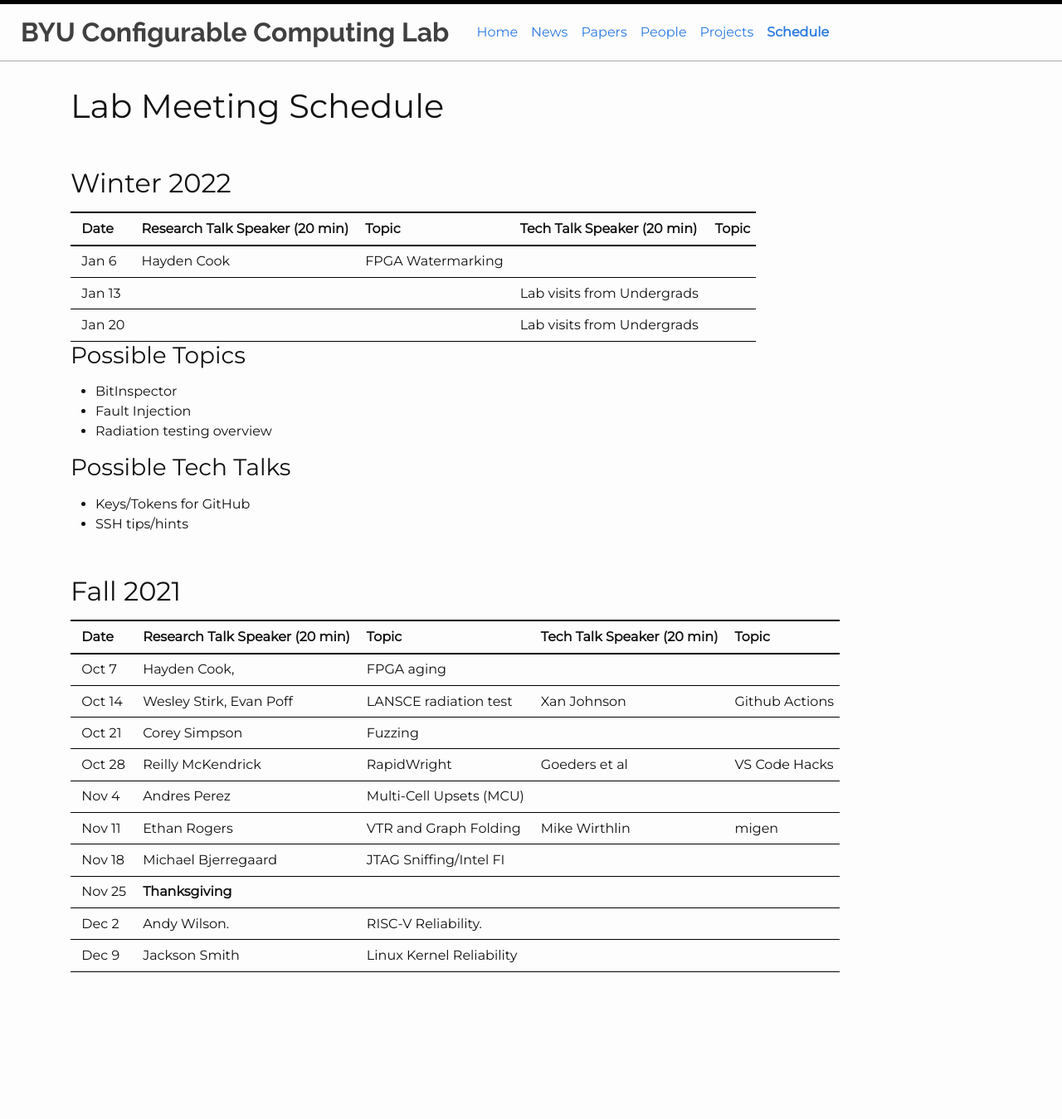
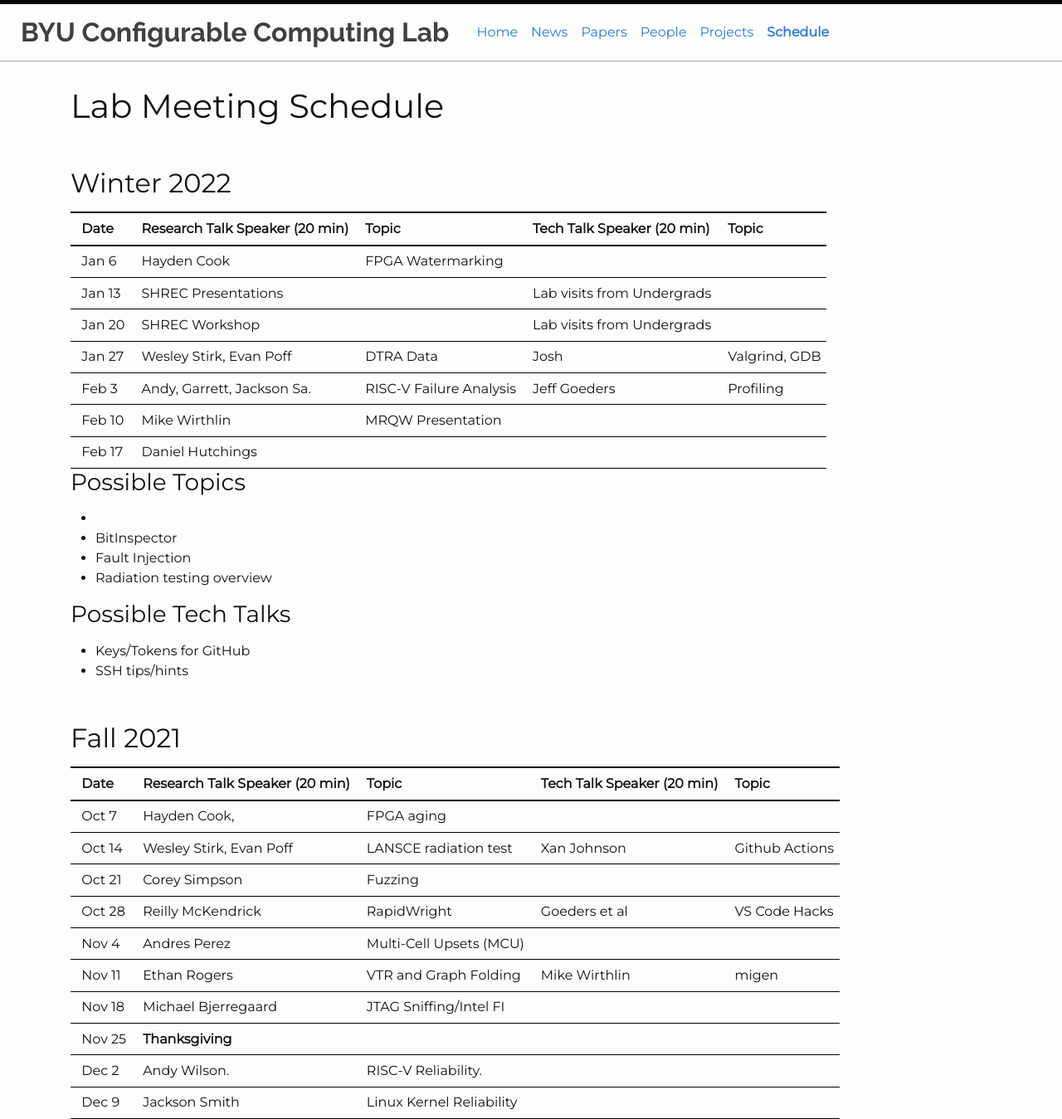
Before and after one commit to byuccl/byuccl.github.io, a Jekyll site: the page built from pages/schedule.md, in a window 1280 px wide. Shown: the whole page at 83% size. Built offline with Jekyll 4.4.1, drawn with Linux system fonts in a browser that asks for light colours; nearby versions of some CDN libraries; before the commit the page ends 1172 px from its top, so only the background shows below that.

Commit message:
schedule
Signed-off-by: Jeff Goeders <jeff.goeders@gmail.com>

```diff
--- a/pages/schedule.md
+++ b/pages/schedule.md
@@ -10,10 +10,15 @@ title: Schedule
 | Date      | Research Talk Speaker (20 min)    | Topic                     | Tech Talk Speaker (20 min)    | Topic            |
 |-----------|-----------------------------------|---------------------------|-------------------------------|------------------|
 | Jan 6     | Hayden Cook                       | FPGA Watermarking
-| Jan 13    |                                   |                           | Lab visits from Undergrads
-| Jan 20    |                                   |                           | Lab visits from Undergrads
+| Jan 13    | SHREC Presentations               |                           | Lab visits from Undergrads
+| Jan 20    | SHREC Workshop                    |                           | Lab visits from Undergrads
+| Jan 27    | Wesley Stirk, Evan Poff           | DTRA Data                 | Josh                          | Valgrind, GDB     |
+| Feb 3     | Andy, Garrett, Jackson Sa.        | RISC-V Failure Analysis   | Jeff Goeders                  | Profiling         |
+| Feb 10    | Mike Wirthlin                     | MRQW Presentation         |
+| Feb 17    | Daniel Hutchings                  |
 
 ### Possible Topics
+-
 - BitInspector
 - Fault Injection
 - Radiation testing overview
```
